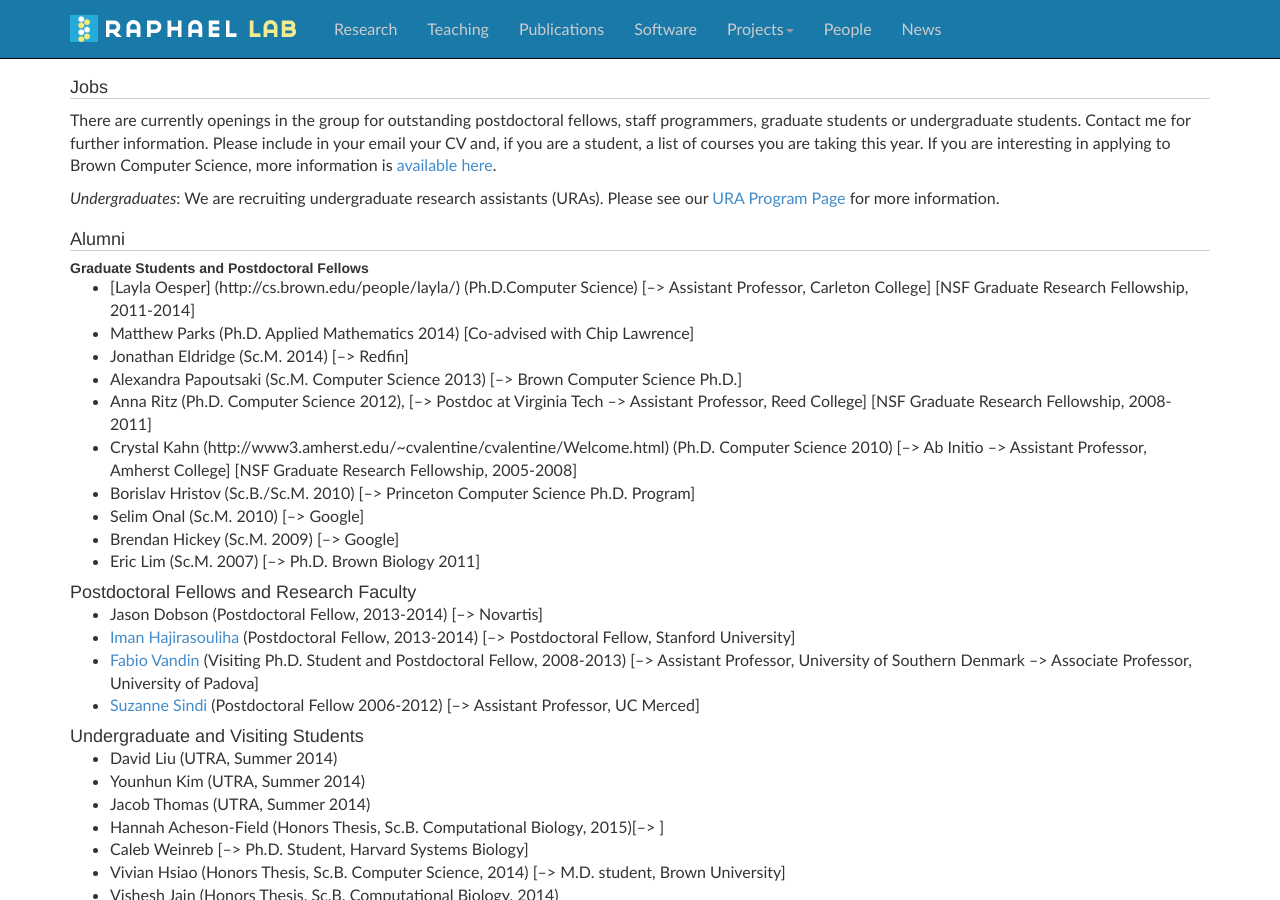
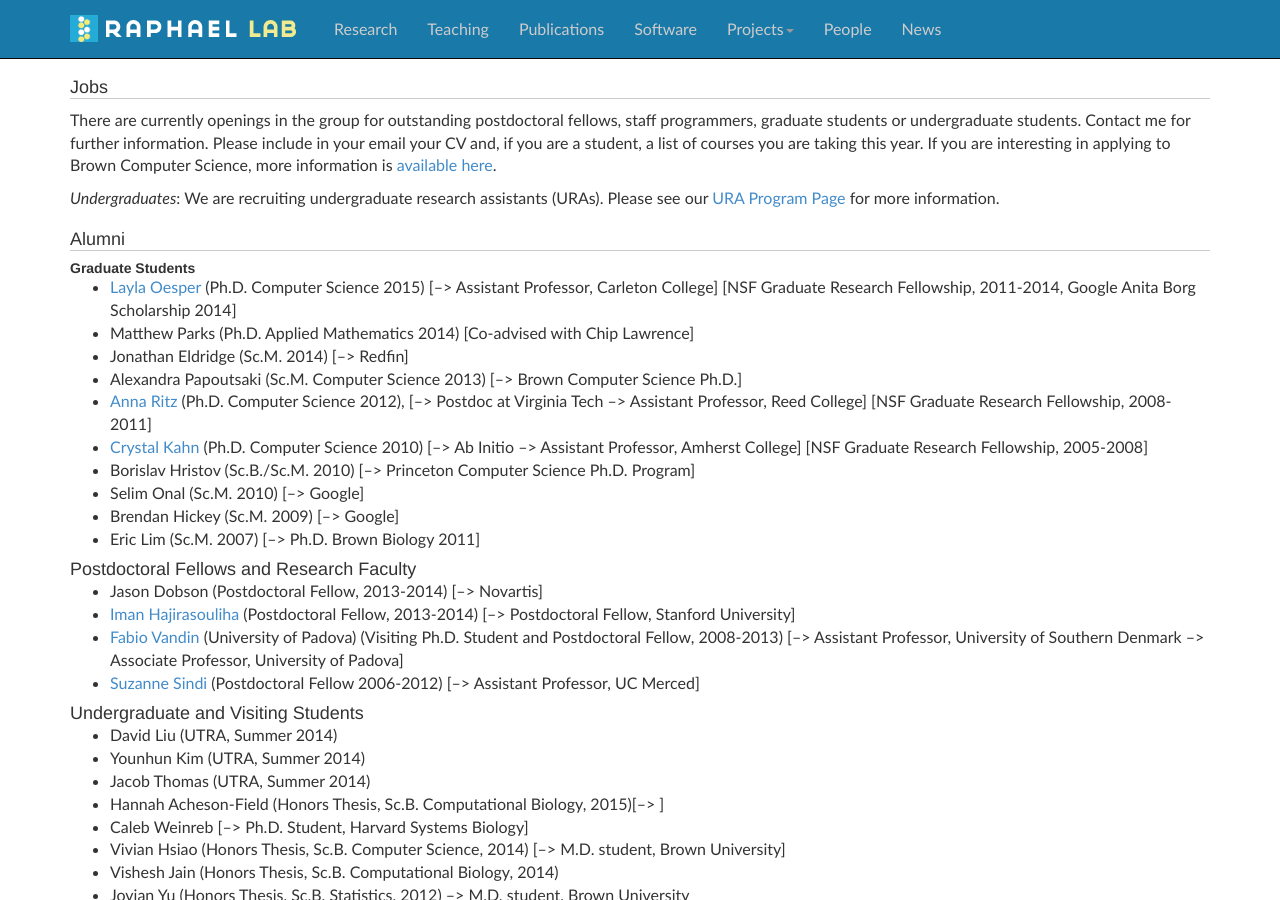
Before and after one commit to raphael-group/raphael-group.github.io, a Jekyll site: the page built from people/index.md, in a window 1280 px wide and 900 px high, scrolled down 575 px. Built offline with Jekyll 4.4.1, drawn with Linux system fonts in a browser that asks for light colours; nearby versions of some CDN libraries; Markdown is read by kramdown in place of the engine named in the settings; comment, search, counter and statistics services are not loaded.

Commit message:
updated people

```diff
--- a/people/index.md
+++ b/people/index.md
@@ -39,13 +39,13 @@ There are currently openings in the group for outstanding postdoctoral fellows,
 *Undergraduates*: We are recruiting undergraduate research assistants (URAs). Please see our [URA Program Page](http://compbio-research.cs.brown.edu/ura) for more information.
 
 ##Alumni
-###Graduate Students and Postdoctoral Fellows
-* [Layla Oesper] (http://cs.brown.edu/people/layla/) (Ph.D.Computer Science) [--> Assistant Professor, Carleton College] [NSF Graduate Research Fellowship, 2011-2014]
+###Graduate Students
+* [Layla Oesper](http://cs.brown.edu/people/layla/) (Ph.D. Computer Science 2015) [--> Assistant Professor, Carleton College] [NSF Graduate Research Fellowship, 2011-2014, Google Anita Borg Scholarship 2014]
 * Matthew Parks (Ph.D. Applied Mathematics 2014) [Co-advised with Chip Lawrence]
 * Jonathan Eldridge (Sc.M. 2014) [--> Redfin]
 * Alexandra Papoutsaki (Sc.M. Computer Science 2013) [--> Brown Computer Science Ph.D.]
-* Anna Ritz (Ph.D. Computer Science 2012), [--> Postdoc at Virginia Tech --> Assistant Professor, Reed College] [NSF Graduate Research Fellowship, 2008-2011]
-* Crystal Kahn (http://www3.amherst.edu/~cvalentine/cvalentine/Welcome.html) (Ph.D. Computer Science 2010) [--> Ab Initio --> Assistant Professor, Amherst College] [NSF Graduate Research Fellowship, 2005-2008]
+* [Anna Ritz](http://www.reed.edu/biology/ritz/) (Ph.D. Computer Science 2012), [--> Postdoc at Virginia Tech --> Assistant Professor, Reed College] [NSF Graduate Research Fellowship, 2008-2011]
+* [Crystal Kahn](http://www3.amherst.edu/~cvalentine/cvalentine/Welcome.html) (Ph.D. Computer Science 2010) [--> Ab Initio --> Assistant Professor, Amherst College] [NSF Graduate Research Fellowship, 2005-2008]
 * Borislav Hristov (Sc.B./Sc.M. 2010) [--> Princeton Computer Science Ph.D. Program]
 * Selim Onal (Sc.M. 2010) [--> Google]
 * Brendan Hickey (Sc.M. 2009) [-->  Google]
@@ -56,7 +56,7 @@ There are currently openings in the group for outstanding postdoctoral fellows,
 #### Postdoctoral Fellows and Research Faculty
 * Jason Dobson (Postdoctoral Fellow, 2013-2014) [--> Novartis]
 * [Iman Hajirasouliha](http://www.imanh.org/) (Postdoctoral Fellow, 2013-2014) [--> Postdoctoral Fellow, Stanford University]
-* [Fabio Vandin](University of Padova) (Visiting Ph.D. Student and Postdoctoral Fellow, 2008-2013) [--> Assistant Professor, University of Southern Denmark --> Associate Professor, University of Padova]
+* [Fabio Vandin](http://www.dei.unipd.it/~vandinfa/) (University of Padova) (Visiting Ph.D. Student and Postdoctoral Fellow, 2008-2013) [--> Assistant Professor, University of Southern Denmark --> Associate Professor, University of Padova]
 * [Suzanne Sindi](http://faculty.ucmerced.edu/ssindi/) (Postdoctoral Fellow 2006-2012) [--> Assistant Professor, UC Merced]
 
 ####Undergraduate and Visiting Students
```
